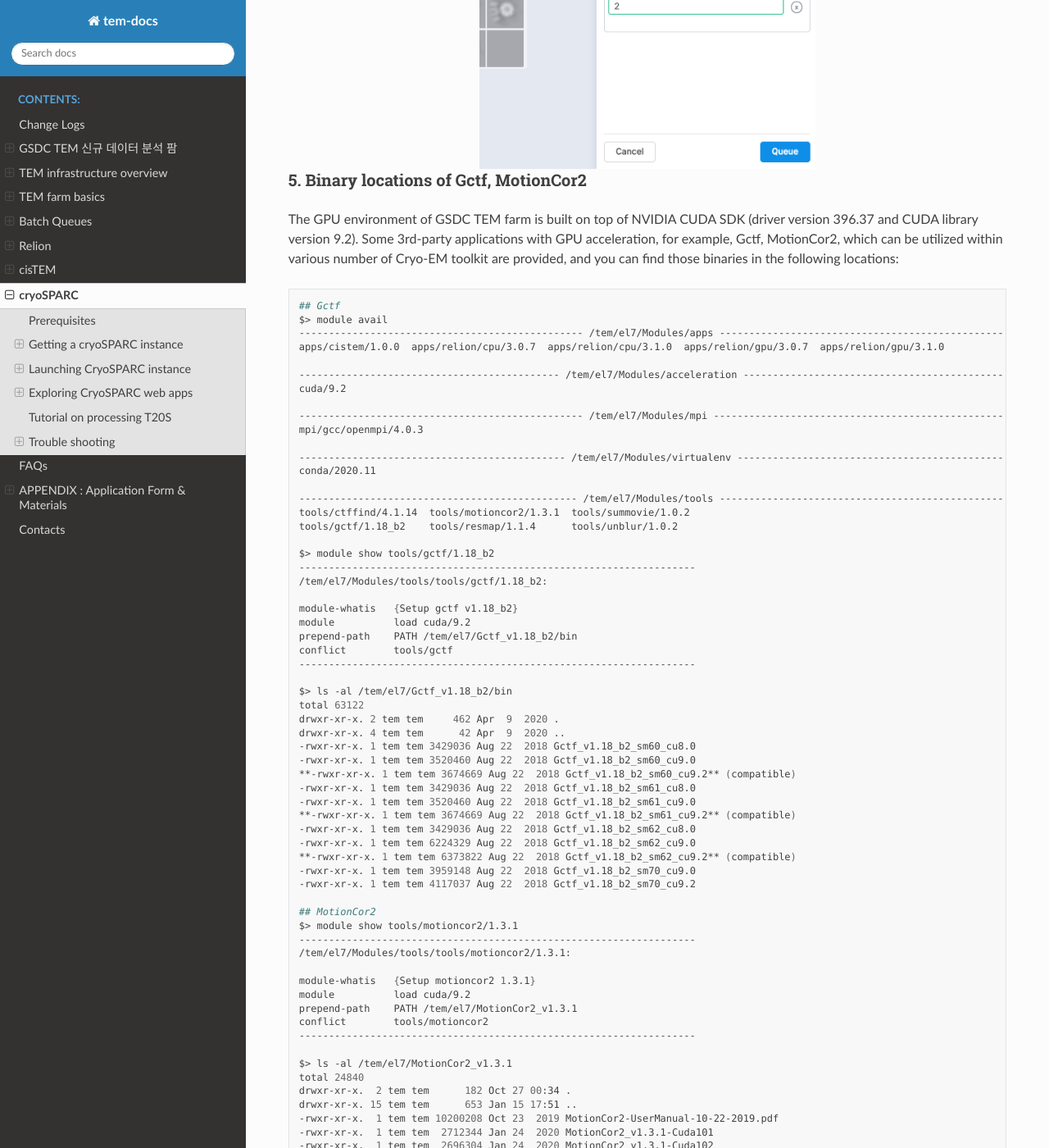
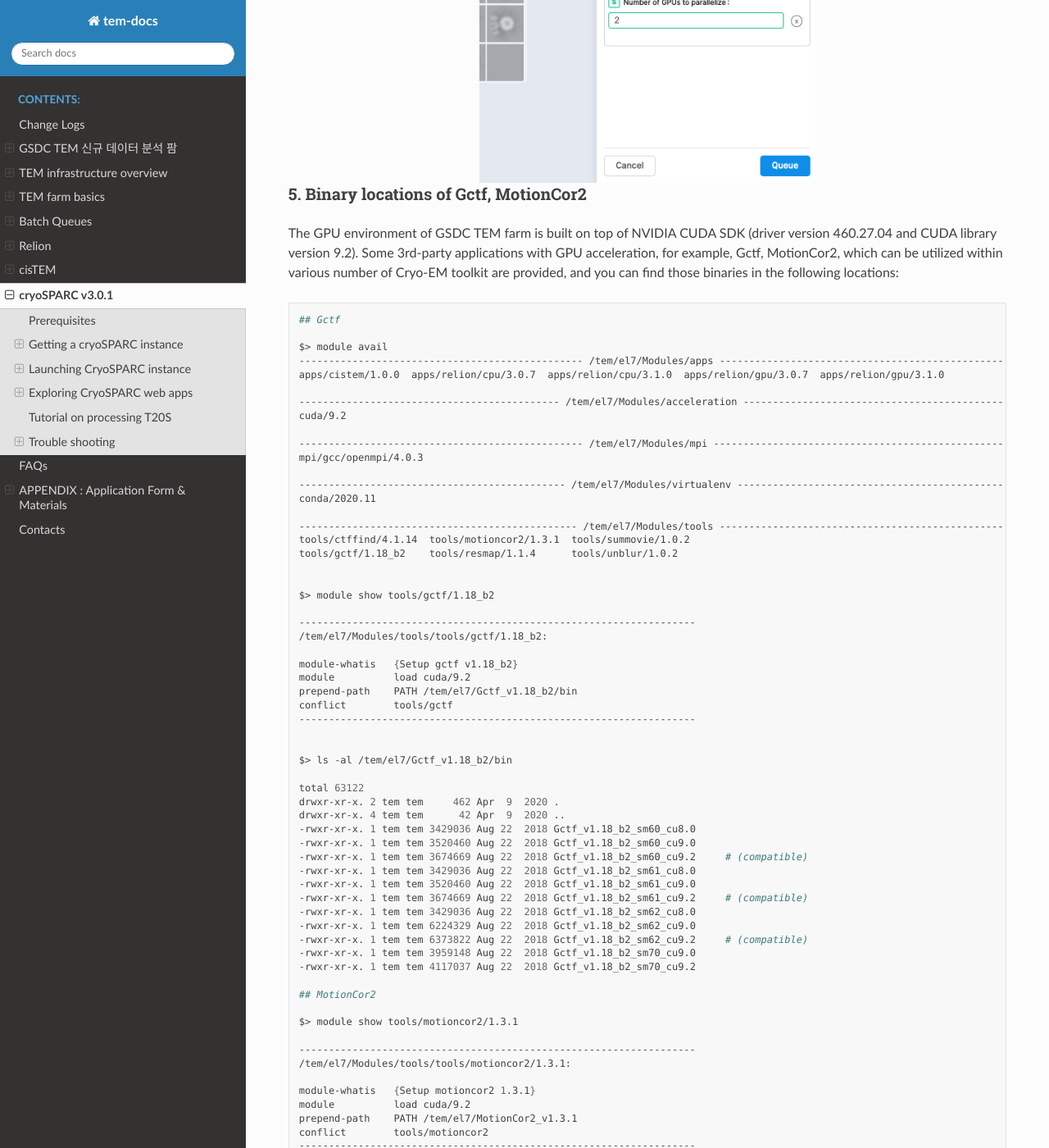
Before and after one commit to junglok/tem-docs, a Sphinx documentation site: the page built from docs/cryoSPARC.rst, in a window 1280 px wide and 1400 px high, scrolled down 11688 px. Shown: the whole window at 82% size. Built offline with Sphinx 7.4.7 and the Read the Docs theme 2.0.0, drawn with Linux system fonts in a browser that asks for light colours; some of the changed text lies outside the part shown.

Commit message:
newfarm rst

```diff
--- a/docs/cryoSPARC.rst
+++ b/docs/cryoSPARC.rst
@@ -1,6 +1,6 @@
-*********
-cryoSPARC
-*********
+****************
+cryoSPARC v3.0.1
+****************
 CryoSPARC is the state-of-the-art platform used globally for obtaining 3D structural information from single particle cryo-EM data.
 The cryoSPARC platform enables automated, high quality and high-throughput structure discovery of proteins, viruses and molecular complexes
 for research and drug discovery.
@@ -217,7 +218,7 @@ For Windows users
     :scale: 50 %
     :align: center
 
-Now, open your browser (Chrome/Firefox/Safari recommended) and navigate to http://localhost:39000. You should be presented with the cryoSPARC login page.
+Now, open your browser (Chrome/Firefox/Safari recommended) and navigate to http://localhost:39500. You should be presented with the cryoSPARC login page.
 
 
 * Using Putty
@@ -413,13 +414,14 @@ So, the maximum number of GPUs which can be used to parallelize within a job is
 5. Binary locations of Gctf, MotionCor2
 ---------------------------------------
 
-The GPU environment of GSDC TEM farm is built on top of NVIDIA CUDA SDK (driver version 396.37 and CUDA library version 9.2).
+The GPU environment of GSDC TEM farm is built on top of NVIDIA CUDA SDK (driver version 460.27.04 and CUDA library version 9.2).
 Some 3rd-party applications with GPU acceleration, for example, Gctf, MotionCor2, which can be utilized within various number of Cryo-EM toolkit are provided, and
 you can find those binaries in the following locations:
 
 .. code-block:: bash
 
    ## Gctf
+
    $> module avail
    ------------------------------------------------ /tem/el7/Modules/apps ------------------------------------------------
    apps/cistem/1.0.0  apps/relion/cpu/3.0.7  apps/relion/cpu/3.1.0  apps/relion/gpu/3.0.7  apps/relion/gpu/3.1.0
@@ -437,7 +439,9 @@ you can find those binaries in the following locations:
    tools/ctffind/4.1.14  tools/motioncor2/1.3.1  tools/summovie/1.0.2
    tools/gctf/1.18_b2    tools/resmap/1.1.4      tools/unblur/1.0.2
 
+
    $> module show tools/gctf/1.18_b2
+
    -------------------------------------------------------------------
    /tem/el7/Modules/tools/tools/gctf/1.18_b2:
 
@@ -447,24 +451,28 @@ you can find those binaries in the following locations:
    conflict        tools/gctf
    -------------------------------------------------------------------
 
+
    $> ls -al /tem/el7/Gctf_v1.18_b2/bin
+
    total 63122
    drwxr-xr-x. 2 tem tem     462 Apr  9  2020 .
    drwxr-xr-x. 4 tem tem      42 Apr  9  2020 ..
    -rwxr-xr-x. 1 tem tem 3429036 Aug 22  2018 Gctf_v1.18_b2_sm60_cu8.0
    -rwxr-xr-x. 1 tem tem 3520460 Aug 22  2018 Gctf_v1.18_b2_sm60_cu9.0
-   **-rwxr-xr-x. 1 tem tem 3674669 Aug 22  2018 Gctf_v1.18_b2_sm60_cu9.2** (compatible)
+   -rwxr-xr-x. 1 tem tem 3674669 Aug 22  2018 Gctf_v1.18_b2_sm60_cu9.2     # (compatible)
    -rwxr-xr-x. 1 tem tem 3429036 Aug 22  2018 Gctf_v1.18_b2_sm61_cu8.0
    -rwxr-xr-x. 1 tem tem 3520460 Aug 22  2018 Gctf_v1.18_b2_sm61_cu9.0
-   **-rwxr-xr-x. 1 tem tem 3674669 Aug 22  2018 Gctf_v1.18_b2_sm61_cu9.2** (compatible)
+   -rwxr-xr-x. 1 tem tem 3674669 Aug 22  2018 Gctf_v1.18_b2_sm61_cu9.2     # (compatible)
    -rwxr-xr-x. 1 tem tem 3429036 Aug 22  2018 Gctf_v1.18_b2_sm62_cu8.0
    -rwxr-xr-x. 1 tem tem 6224329 Aug 22  2018 Gctf_v1.18_b2_sm62_cu9.0
-   **-rwxr-xr-x. 1 tem tem 6373822 Aug 22  2018 Gctf_v1.18_b2_sm62_cu9.2** (compatible)
+   -rwxr-xr-x. 1 tem tem 6373822 Aug 22  2018 Gctf_v1.18_b2_sm62_cu9.2     # (compatible)
    -rwxr-xr-x. 1 tem tem 3959148 Aug 22  2018 Gctf_v1.18_b2_sm70_cu9.0
    -rwxr-xr-x. 1 tem tem 4117037 Aug 22  2018 Gctf_v1.18_b2_sm70_cu9.2
 
    ## MotionCor2
+
    $> module show tools/motioncor2/1.3.1
+
    -------------------------------------------------------------------
    /tem/el7/Modules/tools/tools/motioncor2/1.3.1:
 
--- a/docs/index.rst
+++ b/docs/index.rst
@@ -3,7 +3,7 @@
    You can adapt this file completely to your liking, but it should at least
    contain the root `toctree` directive.
 
-Welcome to tem-docs's documentation! ( Last updated : 2021-01-13 )
+Welcome to tem-docs's documentation! ( Last updated : 2021-01-19 )
 ==================================================================
 
 .. toctree::
```
Also changed, not shown: other parts of docs/cryoSPARC.rst (+4 -1 lines).
